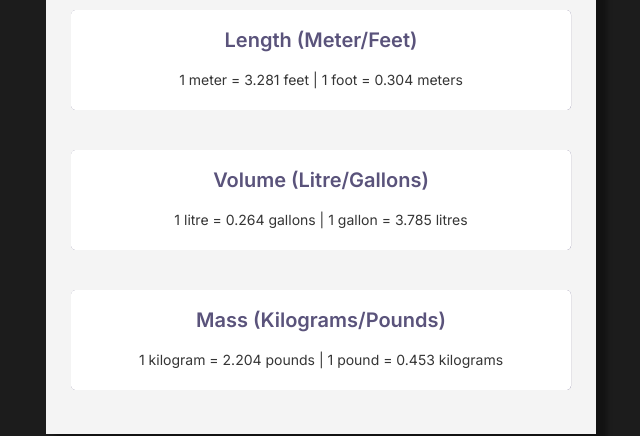
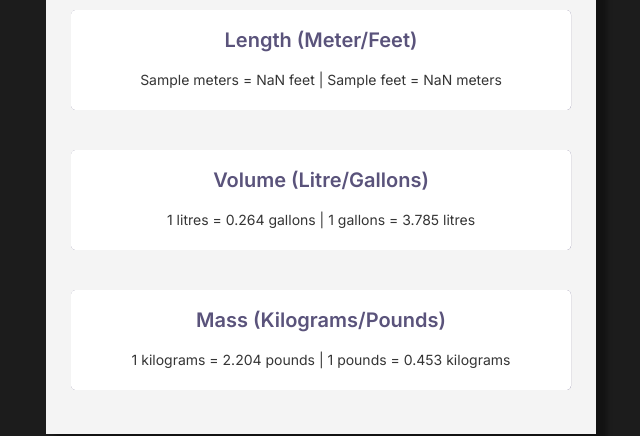
Before and after one commit to pranshavpatel/unit-converter, a plain HTML site: page index.html in a window 1280 px wide. Both pictures are taken after typing "Sample" into the empty fields and a click on the button "Convert". Shown: the part 331-767 px from the top of the page, without its empty margins (319-959 px from the left). Drawn offline with Linux system fonts and the light colour scheme.

Commit message:
initial js code
Added the code for length unit conversion

```diff
--- a/index.html
+++ b/index.html
@@ -16,21 +16,21 @@
                 <div class="container">
                     <p class="heading">Metric/Imperial Unit Conversion</p>
                     <input type="text" id="ans" placeholder="1">
-                    <button id="convert">Convert</button>
+                    <button id="convert-btn">Convert</button>
                 </div>
                 <div class="secondary">
                     <section class="length">
                         <p class="unit-title">Length (Meter/Feet)</p>
-                        <p id="converted-unit">1 meter = 3.281 feet | 1 foot = 0.304 meters</p>
+                        <p id="converted-unit"><span id="given-meter">1</span> meters = <span id="ans-feet">3.281</span> feet | <span id="given-feet">1</span> feet = <span id="ans-meters">0.304</span> meters</p>
                     </section>
                     <section class="volume">
                         <p class="unit-title">Volume (Litre/Gallons)</p>
-                        <p id="converted-unit">1 litre = 0.264 gallons | 1 gallon = 3.785 litres</p>
+                        <p id="converted-unit">1 litres = 0.264 gallons | 1 gallons = 3.785 litres</p>
 
                     </section>
                     <section class="mass">
                         <p class="unit-title">Mass (Kilograms/Pounds)</p>
-                        <p id="converted-unit">1 kilogram = 2.204 pounds | 1 pound = 0.453 kilograms</p>
+                        <p id="converted-unit">1 kilograms = 2.204 pounds | 1 pounds = 0.453 kilograms</p>
 
                     </section>
                 </div>
--- a/script.js
+++ b/script.js
@@ -3,3 +3,31 @@
 1 liter = 0.264 gallon
 1 kilogram = 2.204 pound
 */
+
+const givenMeters = document.querySelector("#given-meter")
+const ansFeet = document.querySelector("#ans-feet")
+const givenFeet = document.querySelector("#given-feet")
+const ansMeters = document.querySelector("#ans-meters")
+const convertBtn = document.querySelector("#convert-btn")
+
+
+
+convertBtn.addEventListener('click', () => {
+    const inputVal = document.querySelector("#ans").value
+    if(inputVal){
+        // Section Length
+        let aMeters = inputVal * 0.304
+        let aFeet = inputVal * 3.281
+
+        parseFloat(aMeters).toFixed(3)
+        parseFloat(aFeet).toFixed(3)
+
+        givenMeters.textContent = inputVal
+        givenFeet.textContent = inputVal
+
+        ansFeet.textContent = aFeet
+        ansMeters.textContent = aMeters
+    }
+
+
+})
--- a/style.css
+++ b/style.css
@@ -54,7 +54,7 @@ body{
     height: 60px;
     background-color: #6943FF;
 }
-#convert{
+#convert-btn{
     background: #FFFFFF;
     border: none;
     box-shadow: 0px 1px 2px rgba(0, 0, 0, 0.05);
```
